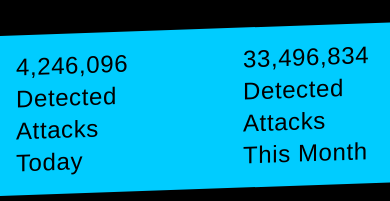
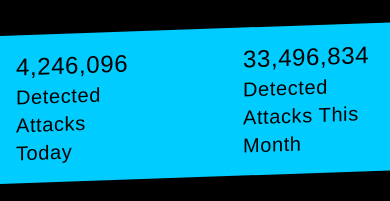
Before and after one commit to EmreeOzturk/das, a Next.js app: page / in a window 390 px wide. Shown: the part 643-844 px from the top of the page. Built offline with nearby package versions, Linux system fonts and the light colour scheme; a web font is replaced by a local one.

Commit message:
Adjust AttackDetails component text sizing for improved responsiveness

```diff
--- a/components/AttackDetails.tsx
+++ b/components/AttackDetails.tsx
@@ -78,15 +78,15 @@ const AttackDetails = () => {
     <div className="grid gap-24 py-2 grid-cols-2 md:grid-cols-3">
       <div className="">
         <h2>{Math.floor(stats.detected_attacks_today).toLocaleString()}</h2>
-        <p className="text-2xl">Detected Attacks Today</p>
+        <p className="text-xl md:text-2xl">Detected Attacks Today</p>
       </div>
       <div className="">
         <h2>{Math.floor(stats.detected_attacks_monthly).toLocaleString()}</h2>
-        <p className="text-2xl">Detected Attacks This Month</p>
+        <p className="text-xl md:text-2xl">Detected Attacks This Month</p>
       </div>
       <div className="hidden md:block">
         <h2>{Math.floor(stats.total_victims).toLocaleString()}</h2>
-        <p className="text-2xl">Total Victims</p>
+        <p className="text-xl md:text-2xl">Total Victims</p>
       </div>
     </div>
   );
```
